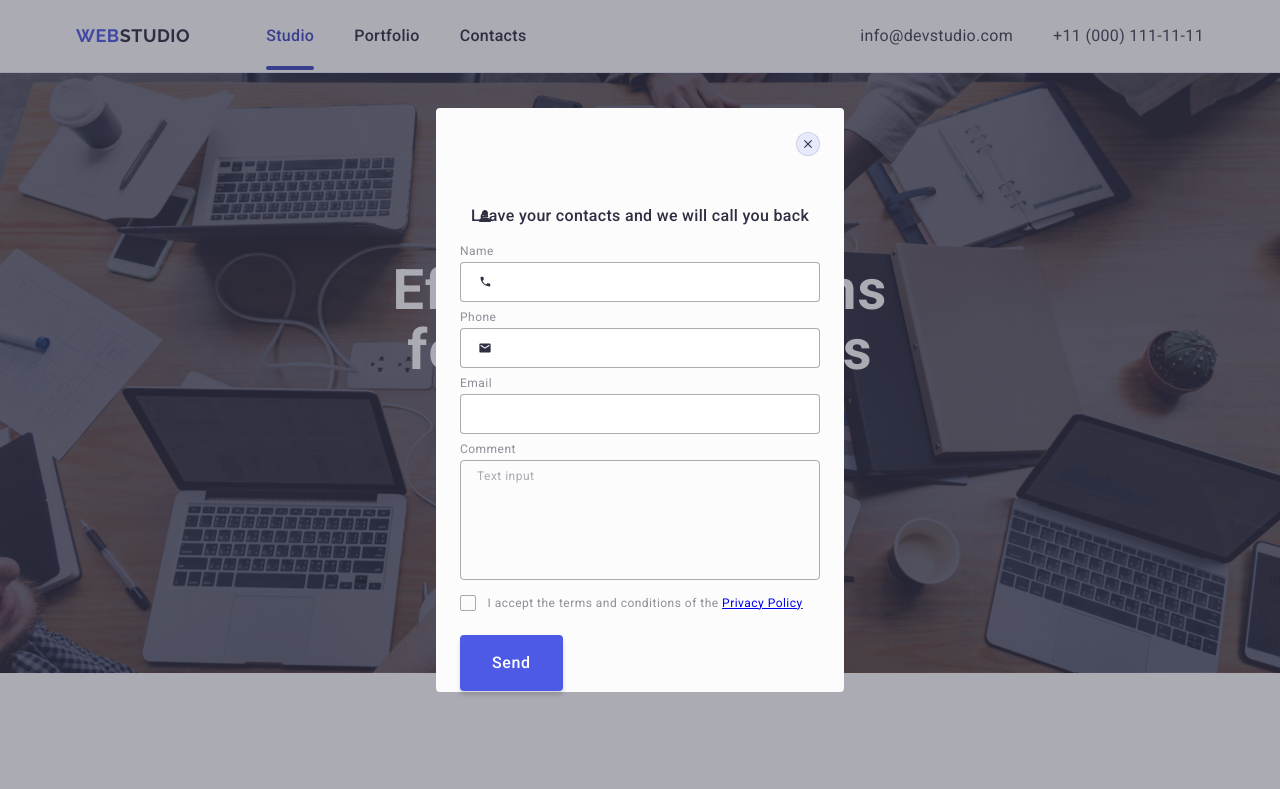
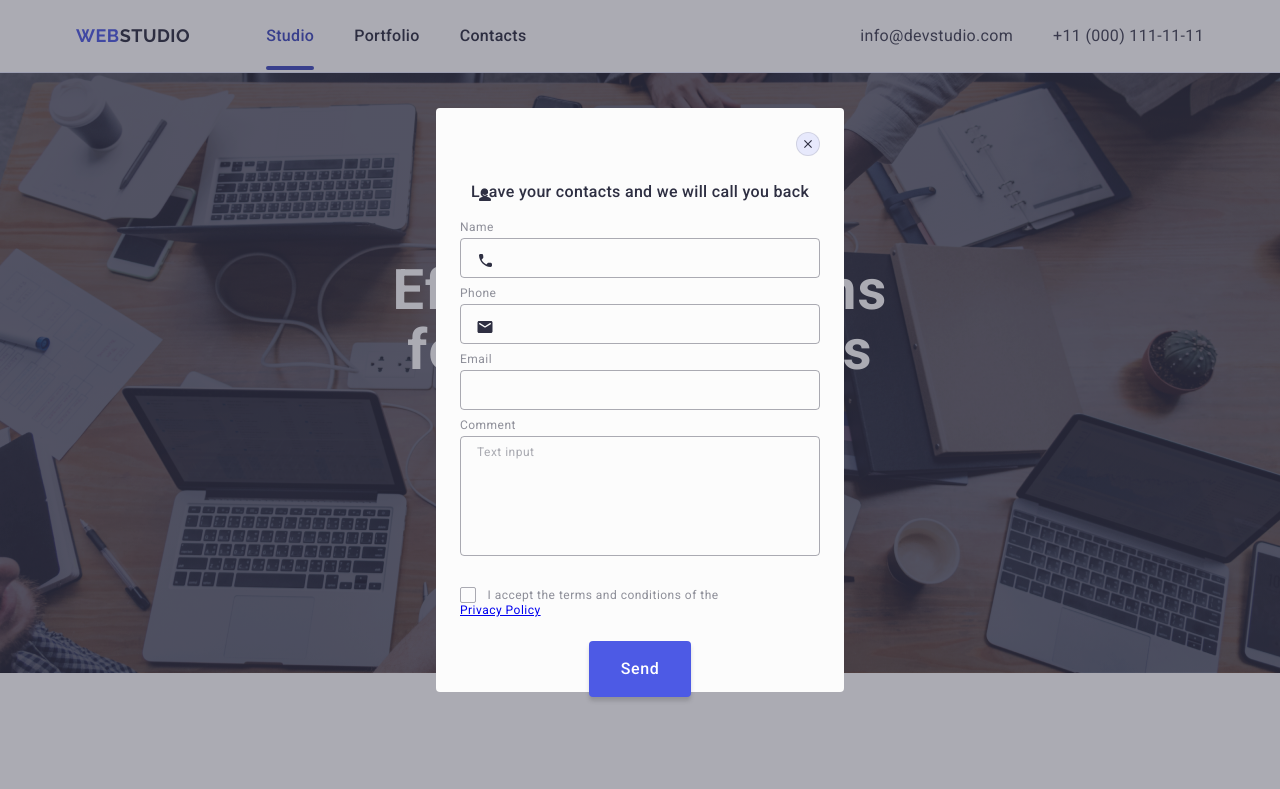
Before and after one commit to Poldert/goit-markup-hw-05, a plain HTML site: page index.html in a window 1280 px wide. Shown: the top 789 px of the page. Drawn offline with nearby package versions, Linux system fonts and the light colour scheme.

Commit message:
updates index.html

```diff
--- a/css/styles.css
+++ b/css/styles.css
@@ -508,10 +508,15 @@ body {
     width: 100%;
     height: 100%;
     background-color: var(--NAVY-BLUE-modal, rgba(46, 47, 66, 0.40));
+    min-height: 584px;
 
+    box-shadow: 0px 1px 1px rgba(0, 0, 0, 0.14),
+        0px 1px 3px rgba(0, 0, 0, 0.12),
+        0px 2px 1px rgba(0, 0, 0, 0.2);
     opacity: 0;
     visibility: hidden;
     pointer-events: none;
+    transition: transform 250ms cubic-bezier(0.4, 0, 0.2, 1);
     transition: opacity 250ms cubic-bezier(0.4, 0, 0.2, 1), visibility 250ms cubic-bezier(0.4, 0, 0.2, 1);
 }
 
@@ -533,7 +538,7 @@ body {
     height: 584px;
     border-radius: 4px;
     background-color: var(--DAIRY, #FCFCFC);
-    padding: 24px;
+    padding: 72px 24px 24px 24px;
 }
 
 .modal-close-btn {
@@ -546,12 +551,17 @@ body {
     align-items:  center;
     width: 24px;
     height: 24px;
+    padding: 0;
     border: 1px solid #0000001A;
     background-color: #E7E9FC;
     border-radius: 50%;
     fill: #2E2F42;
-    transition: fill 250ms cubic-bezier(0.4, 0, 0.2, 1), border 250ms cubic-bezier(0.4, 0, 0.2, 1), background-color 250ms cubic-bezier(0.4, 0, 0.2, 1) ;
+    transition: background-color 250ms cubic-bezier(0.4, 0, 0.2, 1), border 250ms cubic-bezier(0.4, 0, 0.2, 1);
 
+}
+
+.review-form-input-icon {
+    transition: fill 250ms cubic-bezier(0.4, 0, 0.2, 1);
 }
 
 .modal-close-btn:hover,
@@ -571,7 +581,7 @@ body {
     line-height: 1.5;
         /* 150% */
     letter-spacing: 0.02em;
-    margin-top: 72px;
+
     margin-bottom: 16px;
 }
 /*=====/Modal window styles=====*/
@@ -593,6 +603,9 @@ body {
     border: 1px solid #2E2F4266;
     border-radius: 4px;
     padding-left: 38px;
+    background-color: transparent;
+    outline: transparent;
+    transition: border-color 250ms cubic-bezier(0.4, 0, 0.2, 1);
 }
 
 .review-form-input:focus {
@@ -615,6 +628,7 @@ body {
     left: 16px;
     transform: translateY(-50%);
     fill: #2E2F42;
+    transition: fill 250ms cubic-bezier(0.4, 0, 0.2, 1);
 }
 
 .review-form-input:focus + .review-form-input-icon {
@@ -634,7 +648,9 @@ body {
         /* 116.667% */
     letter-spacing: 0.04em;
     color: var(--NAVY-BLUE-modal, rgba(46, 47, 66, 0.40));
+    margin-bottom: 16px;
     background-color: transparent;
+    outline: transparent;
     outline-offset: transparent;
     transition: border-color 250ms cubic-bezier(0.4, 0, 0.2, 1);
 }
@@ -673,18 +689,26 @@ body {
     cursor: pointer;
     fill: transparent;
     margin-right: 8px;
+    transition: background-color 250ms cubic-bezier(0.4, 0, 0.2, 1), border 250ms cubic-bezier(0.4, 0, 0.2, 1), fill 250ms cubic-bezier(0.4, 0, 0.2, 1);
 }
 
 .review-form-checkbox:checked + .review-form-checkbox-label .review-own-checkbox {
     background-color: #404BBF;
     fill: #F4F4FD;
+    border: none;
 }
 
 .review-form-checkbox:focus +.review-form-checkbox-label .review-own-checkbox {
     outline: 2px solid rgba( 0, 0, 255, 0.5);
+
+}
+
+.privacy-policy {
+    color: #4d5ae5;
 }
 
 .review-form-button {
+    display: block;
     min-width: 169;
     height: 56px;
     font-size: 16px;
@@ -701,6 +725,7 @@ body {
     margin-left: auto;
     margin-right: auto;
     margin-bottom: 24px;
+    transition: background-color 250ms cubic-bezier(0.4, 0, 0.2, 1);
 
 }
 
--- a/index.html
+++ b/index.html
@@ -433,10 +433,10 @@
                         Name
                     </label>
                     <div class="review-form-input-wrapper">
-                        <input class="review-form-input" name="user_name" id="user-name" required
+                        <input class="review-form-input" type="text" name="user-name" id="user-name" required
                             pattern="[a-zA-Zа-яА-ЯіІїЇєЄйЙґҐ']+" title="Taras" />
                         <svg class="review-form-input-icon">
-                            <use href="./images/icons.svg#icon-person" width="18" height="18"></use>
+                            <use href="./images/icons.svg#icon-person" width="18" height="24"></use>
                         </svg>
                     </div>
                 </div>
@@ -445,10 +445,10 @@
                         Phone
                     </label>
                     <div class="review-form-input-wrapper">
-                        <input class="review-form-input" type="tel" name="user_phone" id="user-phone" required
+                        <input class="review-form-input" type="tel" name="user-phone" id="user-phone" required
                             pattern="[0-9]{3}-[0-9]{3}-[0-9]{2}-[0-9]{2}" title="xxx-xxx-xx-xx" />
                         <svg class="review-form-input-icon">
-                            <use href="./images/icons.svg#icon-phone" width="18" height="18"></use>
+                            <use href="./images/icons.svg#icon-phone" width="18" height="24"></use>
                         </svg>
                     </div>
                 </div>
@@ -457,9 +457,9 @@
                         Email
                     </label>
                     <div class="review-form-input-wrapper">
-                        <input class="review-form-input" type="email" name="user_email" id="user-email" required />
+                        <input class="review-form-input" type="email" name="user-email" id="user-email" required />
                         <svg class="review-form-input-icon">
-                            <use href="./images/icons.svg#icon-email" width="18" height="18"></use>
+                            <use href="./images/icons.svg#icon-email" width="18" height="24"></use>
                         </svg>
                     </div>
 
@@ -470,16 +470,19 @@
                         placeholder="Text input"></textarea>
                 </div>
                 <div class="review-form-checkbox-wrapper">
-                    <input class="review-form-checkbox visually-hidden" type="checkbox" name="user_policy" value="true"
-                        id="user-policy" required />
-                    <label class="review-form-checkbox-label" for="user-policy">
+                    <input class="review-form-checkbox visually-hidden" type="checkbox" name="user-privacy" value="true"
+                        id="user-privacy" required />
+                    <label class="review-form-checkbox-label" for="user-privacy">
                         <span class="review-own-checkbox">
                             <svg class="review-own-checkbox-icon" width="10" height="8">
                                 <use href="./images/icons.svg#icon-Vector"></use>
                             </svg>
                         </span>
                         I accept the terms and conditions of the
-                        <a href="privacy-policy-link">Privacy Policy</a>
+                        <div class="privacy-policy">
+                            <a href="privacy-policy-link">Privacy Policy</a>
+                        </div>
+
                     </label>
                 </div>
                 <button class="review-form-button" type="submit">Send</button>
```
